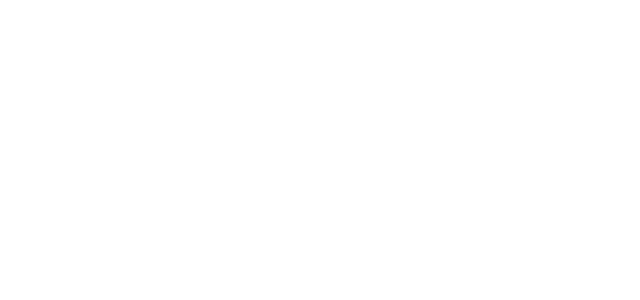
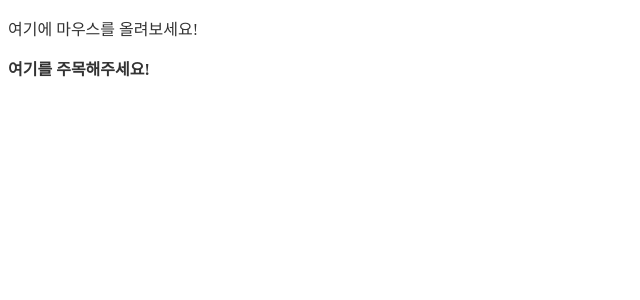
Before and after one commit to seunghyeonKang/techit_react_2024, a React (Create React App) app in the folder techit/: page /techit_react_2024/chapter06/events in a window 1280 px wide. Before the commit this address had no page. Shown: the top 300 px of the page, without its empty margins (0-640 px from the left). Built offline with nearby package versions, Linux system fonts and the light colour scheme.

Commit message:
[챕터06-1] 이벤트

```diff
--- a/techit/src/Router.jsx
+++ b/techit/src/Router.jsx
@@ -13,6 +13,7 @@ import SellGoods from "./pages/chapter04/SellGoods/SellGoods";
 import ClickLike from "./pages/chapter05/ClickLike";
 import IsLike from "./pages/chapter05/IsLike";
 import DisplayMood from "./pages/chapter05/DisplayMood/DisplayMood";
+import Events from "./pages/chapter06/Events";
 
 export default function Router() {
   return (
@@ -39,6 +40,9 @@ export default function Router() {
         <Route path="/techit_react_2024/chapter05/like-button-bool" element={<IsLike />} />
         <Route path="/techit_react_2024/chapter05/display-mood" element={<DisplayMood />} />
 
+        {/* chapter06 */}
+        <Route path="/techit_react_2024/chapter06/events" element={<Events />} />
+
         {/* chapter0 */}
         {/* chapter0 */}
       </Routes>
--- a/techit/src/pages/MainPage.jsx
+++ b/techit/src/pages/MainPage.jsx
@@ -114,6 +114,18 @@ export default function MainPage() {
       <br />
 
       <hr />
+      {/* Chapter06 */}
+      <h2>Chapter06</h2>
+      <p
+        onClick={() => {
+          handleMoveToPage("/chapter06/events");
+        }}
+      >
+        1{")"} 이벤트 모음
+      </p>
+      <br />
+
+      <hr />
       {/* Chapter0 */}
       {/* Chapter0 */}
       {/* Chapter0 */}
--- /dev/null
+++ b/techit/src/pages/chapter06/Events.jsx
@@ -0,0 +1,21 @@
+import { useState } from "react";
+
+export default function Events() {
+  const [message, setMessage] = useState("여기를 주목해주세요!");
+
+  const handleOnMouseEnter = () => {
+    setMessage("안녕하세요!");
+  };
+  const handleOnMouseLeave = () => {
+    setMessage("안녕히가세요!");
+  };
+
+  return (
+    <>
+      <p onMouseEnter={handleOnMouseEnter} onMouseLeave={handleOnMouseLeave}>
+        여기에 마우스를 올려보세요!
+      </p>
+      <strong>{message}</strong>
+    </>
+  );
+}
```
